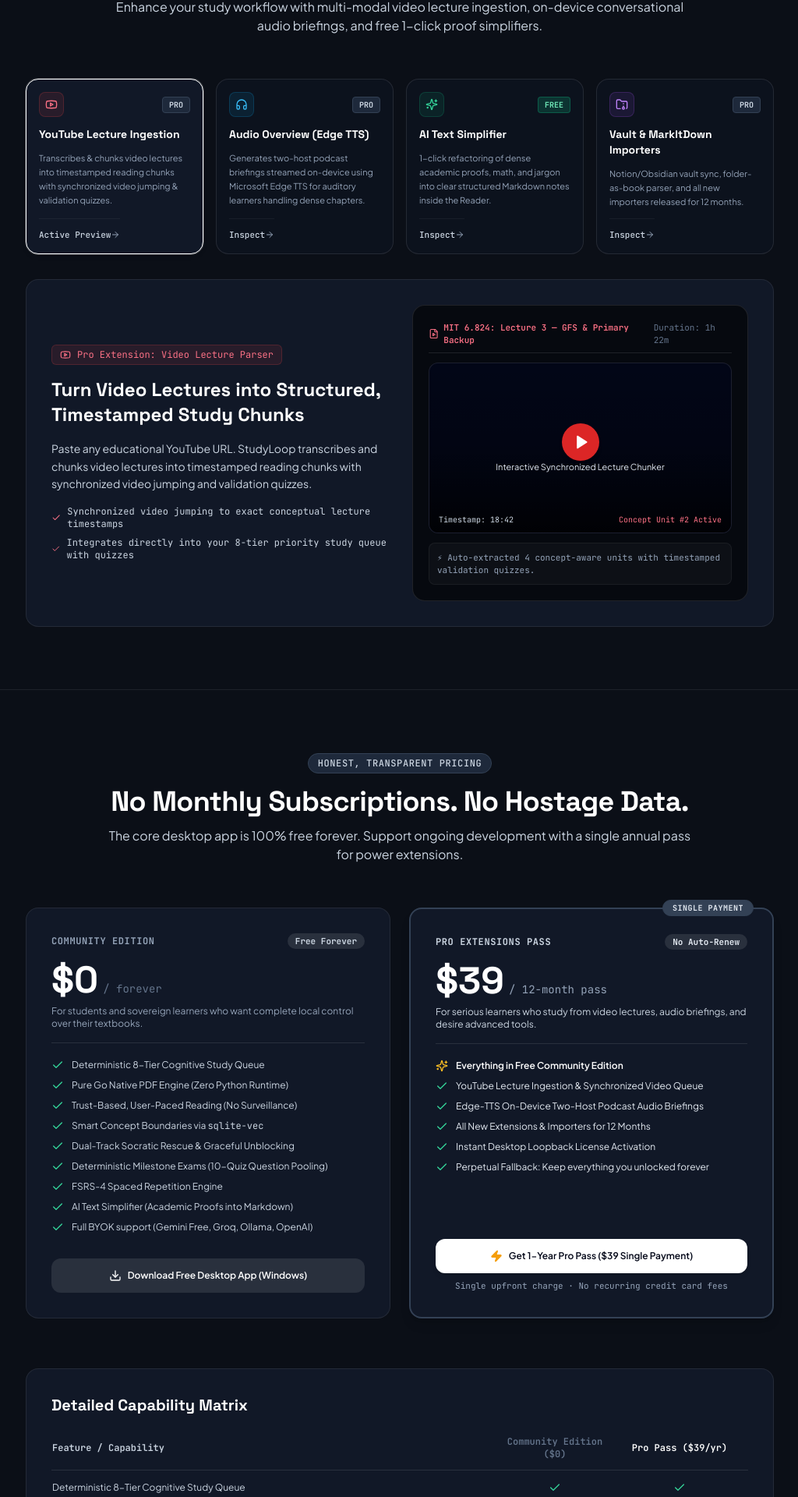
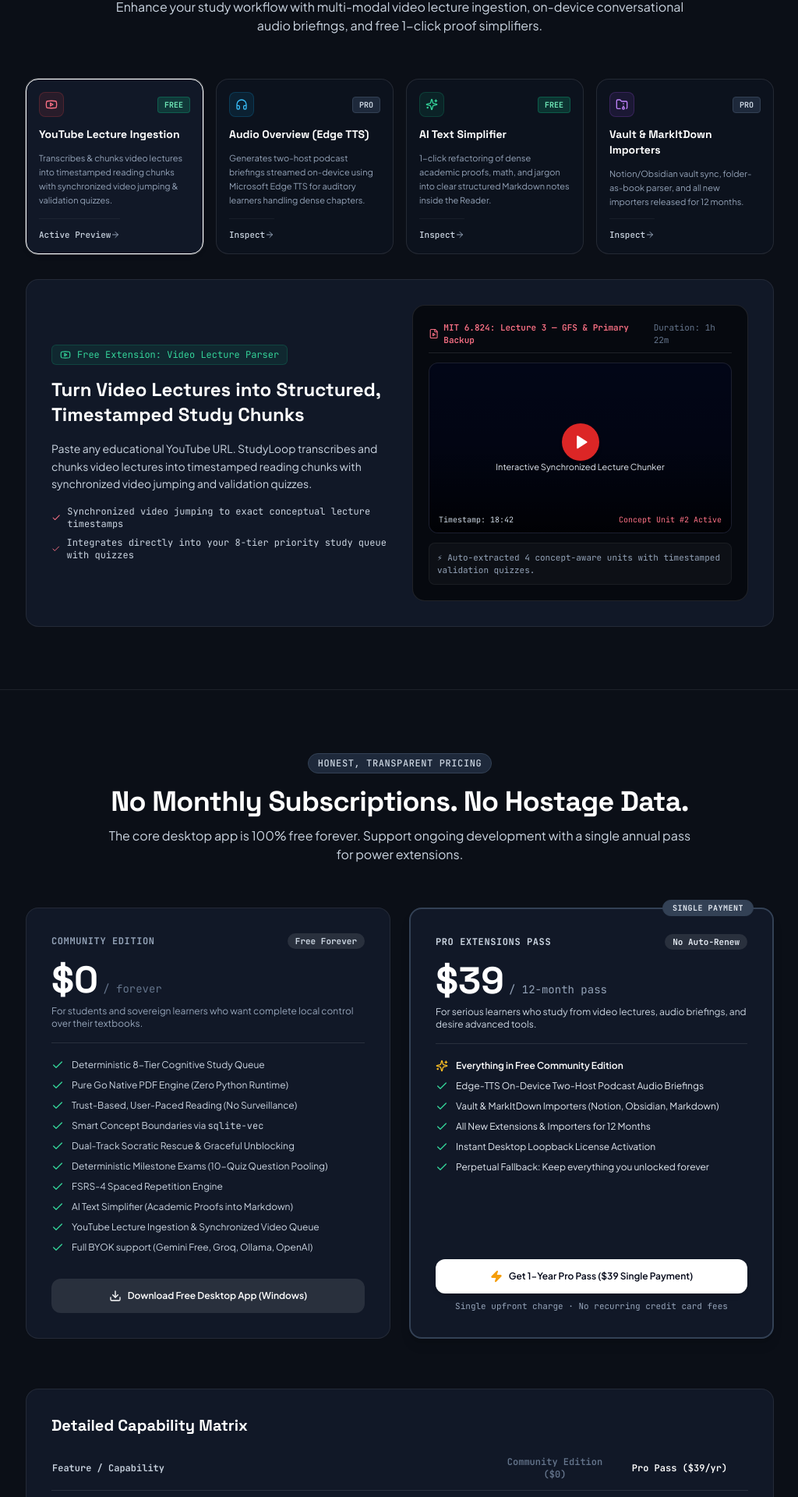
Before and after one commit to Vishnuj-n/studyloop-landing, a React (Vite) app: page / in a window 1280 px wide. Shown: the part 7240-9160 px from the top of the page at 78% size, without its empty margins (127-1151 px from the left). Built offline with nearby package versions, Linux system fonts and the light colour scheme.

Commit message:
feat: make YouTube lecture ingestion free in Community Edition

```diff
--- a/src/components/ExtensionsHub.tsx
+++ b/src/components/ExtensionsHub.tsx
@@ -28,7 +28,7 @@
     {
       id: 'youtube',
       name: 'YouTube Lecture Ingestion',
-      tier: 'Pro',
+      tier: 'Free',
       icon: Youtube,
       color: 'text-rose-600 dark:text-rose-400 bg-rose-500/10 border-rose-500/20',
       shortDesc: 'Transcribes & chunks video lectures into timestamped reading chunks with synchronized video jumping & validation quizzes.'
@@ -127,9 +127,9 @@
           {activeTab === 'youtube' && (
             <div className="grid grid-cols-1 lg:grid-cols-12 gap-8 items-center">
               <div className="lg:col-span-6 space-y-4">
-                <div className="inline-flex items-center gap-2 px-2.5 py-1 rounded-md bg-rose-500/10 text-rose-600 dark:text-rose-400 border border-rose-500/20 text-xs font-mono">
+                <div className="inline-flex items-center gap-2 px-2.5 py-1 rounded-md bg-emerald-500/10 text-emerald-600 dark:text-emerald-400 border border-emerald-500/20 text-xs font-mono">
                   <Youtube className="w-3.5 h-3.5" />
-                  <span>Pro Extension: Video Lecture Parser</span>
+                  <span>Free Extension: Video Lecture Parser</span>
                 </div>
                 <h3 className="font-display text-2xl font-bold text-slate-900 dark:text-white">
                   Turn Video Lectures into Structured, Timestamped Study Chunks
--- a/src/components/Hero.tsx
+++ b/src/components/Hero.tsx
@@ -1207,11 +1207,12 @@
                   <div className="space-y-2.5">
                     <div className="flex items-center gap-2">
                       <h3 className="text-xs font-bold text-white uppercase tracking-wider font-mono">Free Extensions</h3>
-                      <span className="px-2 py-0.2 rounded-full bg-[#16221b] text-slate-400 text-[10px] font-mono">1 available</span>
+                      <span className="px-2 py-0.2 rounded-full bg-[#16221b] text-slate-400 text-[10px] font-mono">2 available</span>
                     </div>
 
+                    <div className="grid grid-cols-1 md:grid-cols-2 gap-3.5">
                       {/* AI Text Simplifier Card */}
-                    <div className="max-w-md p-4 rounded-xl bg-[#111a15] border border-[#1d2d23] space-y-3">
+                      <div className="p-4 rounded-xl bg-[#111a15] border border-[#1d2d23] space-y-3">
                         <div className="flex items-center justify-between">
                           <div className="flex items-center gap-2.5">
                             <div className="w-8 h-8 rounded-lg bg-[#16221b] border border-[#23372b] flex items-center justify-center text-slate-300">
@@ -1251,6 +1252,50 @@
                           <ArrowRight className="w-3 h-3 text-slate-400" />
                         </button>
                       </div>
+
+                      {/* YouTube Ingestion Card */}
+                      <div className="p-4 rounded-xl bg-[#111a15] border border-[#1d2d23] space-y-3 flex flex-col justify-between">
+                        <div className="space-y-2.5">
+                          <div className="flex items-center justify-between">
+                            <div className="flex items-center gap-2.5">
+                              <div className="w-8 h-8 rounded-lg bg-[#16221b] border border-[#23372b] flex items-center justify-center text-rose-400">
+                                <Video className="w-4 h-4" />
+                              </div>
+                              <div>
+                                <div className="flex items-center gap-1.5">
+                                  <span className="font-bold text-white text-xs truncate max-w-[120px]">YouTube Ingestion</span>
+                                  <span className="px-1.5 py-0.5 rounded bg-[#18261e] text-emerald-400 text-[9px] font-mono uppercase font-bold">FREE</span>
+                                </div>
+                                <span className="text-[10px] text-slate-500 font-mono">V1.0.0 • Ingestion</span>
+                              </div>
+                            </div>
+
+                            <button
+                              onClick={() => setExtYoutubeEnabled(!extYoutubeEnabled)}
+                              className={`w-9 h-5 rounded-full transition-colors relative p-0.5 ${
+                                extYoutubeEnabled ? 'bg-emerald-500' : 'bg-slate-700'
+                              }`}
+                            >
+                              <div className={`w-4 h-4 rounded-full bg-white transition-transform ${
+                                extYoutubeEnabled ? 'translate-x-4' : 'translate-x-0'
+                              }`} />
+                            </button>
+                          </div>
+
+                          <p className="text-[11px] text-slate-400 leading-relaxed">
+                            Ingest YouTube video lectures, extract timestamped transcripts with chapters, and study with embedded video player and quizzes.
+                          </p>
+                        </div>
+
+                        <button
+                          onClick={() => setActiveTab('reader')}
+                          className="w-full py-1.5 rounded-lg bg-[#16221b] hover:bg-[#1d2d23] text-slate-200 text-xs font-medium flex items-center justify-center gap-1.5 border border-[#23372b] transition-colors"
+                        >
+                          <span>Explore in Reader</span>
+                          <ArrowRight className="w-3 h-3 text-slate-400" />
+                        </button>
+                      </div>
+                    </div>
                   </div>
 
                   {/* Pro Extensions Section */}
@@ -1260,7 +1305,7 @@
                         <span>Pro Extensions</span>
                         <span>👑</span>
                       </h3>
-                      <span className="px-2 py-0.2 rounded-full bg-[#16221b] text-slate-400 text-[10px] font-mono">2 pro tools</span>
+                      <span className="px-2 py-0.2 rounded-full bg-[#16221b] text-slate-400 text-[10px] font-mono">1 pro tool</span>
                     </div>
 
                     <div className="grid grid-cols-1 md:grid-cols-2 gap-3.5">
@@ -1307,48 +1352,6 @@
                         </button>
                       </div>
 
-                      {/* YouTube Ingestion Card */}
-                      <div className="p-4 rounded-xl bg-[#111a15] border border-[#1d2d23] space-y-3 flex flex-col justify-between">
-                        <div className="space-y-2.5">
-                          <div className="flex items-center justify-between">
-                            <div className="flex items-center gap-2.5">
-                              <div className="w-8 h-8 rounded-lg bg-[#16221b] border border-[#23372b] flex items-center justify-center text-rose-400">
-                                <Video className="w-4 h-4" />
-                              </div>
-                              <div>
-                                <div className="flex items-center gap-1.5">
-                                  <span className="font-bold text-white text-xs truncate max-w-[120px]">YouTube Ingestion & ...</span>
-                                  <span className="px-1.5 py-0.2 rounded bg-rose-500/10 text-rose-400 text-[9px] font-mono uppercase font-bold border border-rose-500/20">PRO</span>
-                                </div>
-                                <span className="text-[10px] text-slate-500 font-mono">V0.1.0 • Ingestion</span>
-                              </div>
-                            </div>
-
-                            <button
-                              onClick={() => setExtYoutubeEnabled(!extYoutubeEnabled)}
-                              className={`w-9 h-5 rounded-full transition-colors relative p-0.5 ${
-                                extYoutubeEnabled ? 'bg-emerald-500' : 'bg-slate-700'
-                              }`}
-                            >
-                              <div className={`w-4 h-4 rounded-full bg-white transition-transform ${
-                                extYoutubeEnabled ? 'translate-x-4' : 'translate-x-0'
-                              }`} />
-                            </button>
-                          </div>
-
-                          <p className="text-[11px] text-slate-400 leading-relaxed">
-                            Ingest YouTube video lectures, extract timestamped transcripts with chapters, and study with embedded video player and quizzes.
-                          </p>
-                        </div>
-
-                        <button
-                          onClick={onExplorePro}
-                          className="w-full py-1.5 rounded-lg bg-[#22c55e] hover:bg-[#16a34a] text-slate-950 font-bold text-xs transition-colors shadow-sm mt-2"
-                        >
-                          Unlock with Pro
-                        </button>
-                      </div>
-
                     </div>
                   </div>
 
--- a/src/components/PricingSection.tsx
+++ b/src/components/PricingSection.tsx
@@ -52,7 +52,7 @@
     { feature: 'Examiner Written Assessment Rubric Mode', free: true, pro: true },
     { feature: 'AI Text Simplifier (Proofs & Jargon into Structured Markdown)', free: true, pro: true },
     { feature: 'Full BYOK Support (Gemini Free, Groq, Ollama, OpenAI)', free: true, pro: true },
-    { feature: 'YouTube Lecture Ingestion & Synchronized Video Queue', free: false, pro: true, highlight: true },
+    { feature: 'YouTube Lecture Ingestion & Synchronized Video Queue', free: true, pro: true },
     { feature: 'Edge-TTS On-Device Two-Host Conversational Audio Briefings', free: false, pro: true, highlight: true },
     { feature: '12-Month Access to Future Importers (Vaults & MarkItDown)', free: false, pro: true, highlight: true },
     { feature: 'Desktop Loopback 1-Click License Activation', free: false, pro: true, highlight: true },
@@ -135,6 +135,10 @@
                 </div>
                 <div className="flex items-center gap-2.5">
                   <Check className="w-4 h-4 text-emerald-600 dark:text-emerald-400 shrink-0" />
+                  <span>YouTube Lecture Ingestion & Synchronized Video Queue</span>
+                </div>
+                <div className="flex items-center gap-2.5">
+                  <Check className="w-4 h-4 text-emerald-600 dark:text-emerald-400 shrink-0" />
                   <span>Full BYOK support (Gemini Free, Groq, Ollama, OpenAI)</span>
                 </div>
               </div>
@@ -182,11 +186,11 @@
                 </div>
                 <div className="flex items-center gap-2.5">
                   <Check className="w-4 h-4 text-emerald-400 shrink-0" />
-                  <span>YouTube Lecture Ingestion & Synchronized Video Queue</span>
+                  <span>Edge-TTS On-Device Two-Host Podcast Audio Briefings</span>
                 </div>
                 <div className="flex items-center gap-2.5">
                   <Check className="w-4 h-4 text-emerald-400 shrink-0" />
-                  <span>Edge-TTS On-Device Two-Host Podcast Audio Briefings</span>
+                  <span>Vault & MarkItDown Importers (Notion, Obsidian, Markdown)</span>
                 </div>
                 <div className="flex items-center gap-2.5">
                   <Check className="w-4 h-4 text-emerald-400 shrink-0" />
```
Also changed, not shown: 1 other file (tests, documents, lock files or other folders). Lines whose indentation alone changed are shown as unchanged.
